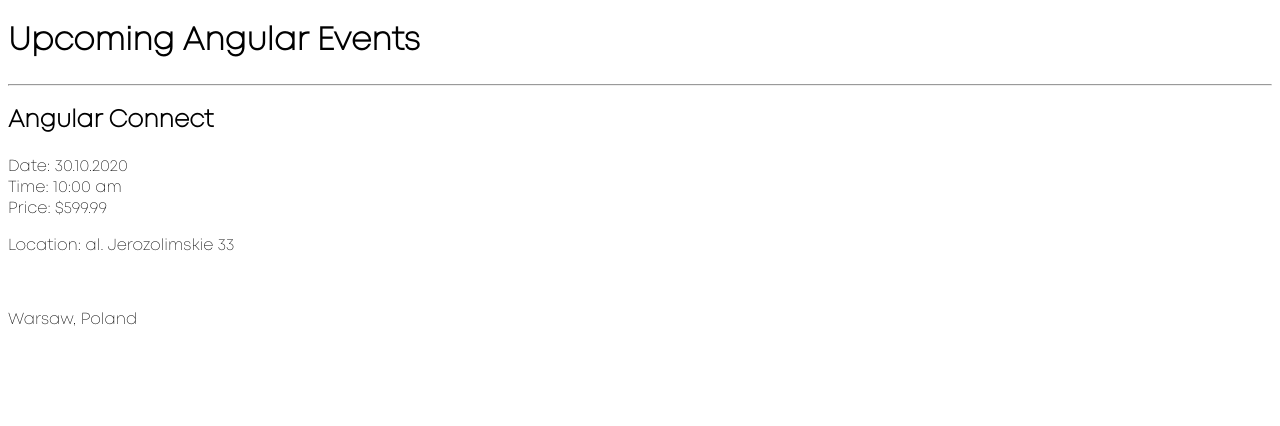
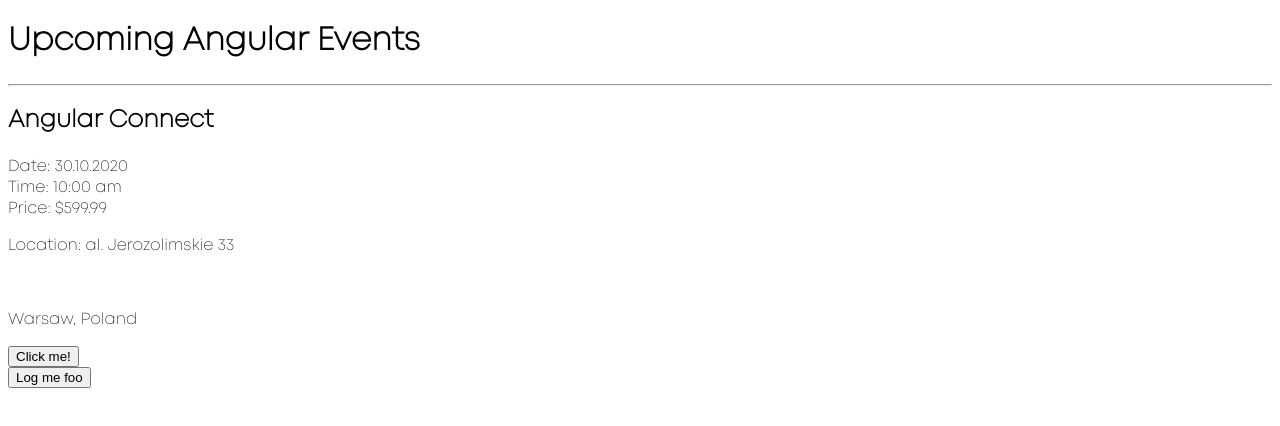
Before and after one commit to smatracka/events-app, an Angular app: page / in a window 1280 px wide. Shown: the top 426 px of the page. Built offline with nearby package versions, Linux system fonts and the light colour scheme.

Commit message:
Testing buttons.

```diff
--- a/src/app/events/event-thumbnail/event-thumbnail.component.html
+++ b/src/app/events/event-thumbnail/event-thumbnail.component.html
@@ -8,4 +8,5 @@
     <span>&nbsp;</span>
     <p>{{event.location.city}}, {{event.location.country}}</p>
   </div>
+  <button class="btn btn-primary" >Click me!</button>
 </div>
--- a/src/app/events/event-thumbnail/event-thumbnail.component.ts
+++ b/src/app/events/event-thumbnail/event-thumbnail.component.ts
@@ -1,4 +1,4 @@
-import {Component, Input, OnInit} from '@angular/core';
+import {Component, Input, OnInit, Output, EventEmitter} from '@angular/core';
 
 @Component({
   selector: 'app-event-thumbnail',
@@ -8,4 +8,7 @@
 export class EventThumbnailComponent  {
   @Input() event: any;
 
+  logFoo(){
+    console.log('foo');
+  }
 }
--- a/src/app/events/events-list/events-list.component.html
+++ b/src/app/events/events-list/events-list.component.html
@@ -1,5 +1,6 @@
 <div>
   <h1>Upcoming Angular Events</h1>
   <hr />
-<app-event-thumbnail [event]="event1"></app-event-thumbnail>
+<app-event-thumbnail #thumbnail [event]="event1"></app-event-thumbnail>
+  <button (click)="thumbnail.logFoo()">Log me foo</button>
 </div>
--- a/src/app/events/events-list/events-list.component.ts
+++ b/src/app/events/events-list/events-list.component.ts
@@ -21,4 +21,5 @@
     }
   };
 
+
 }
```
